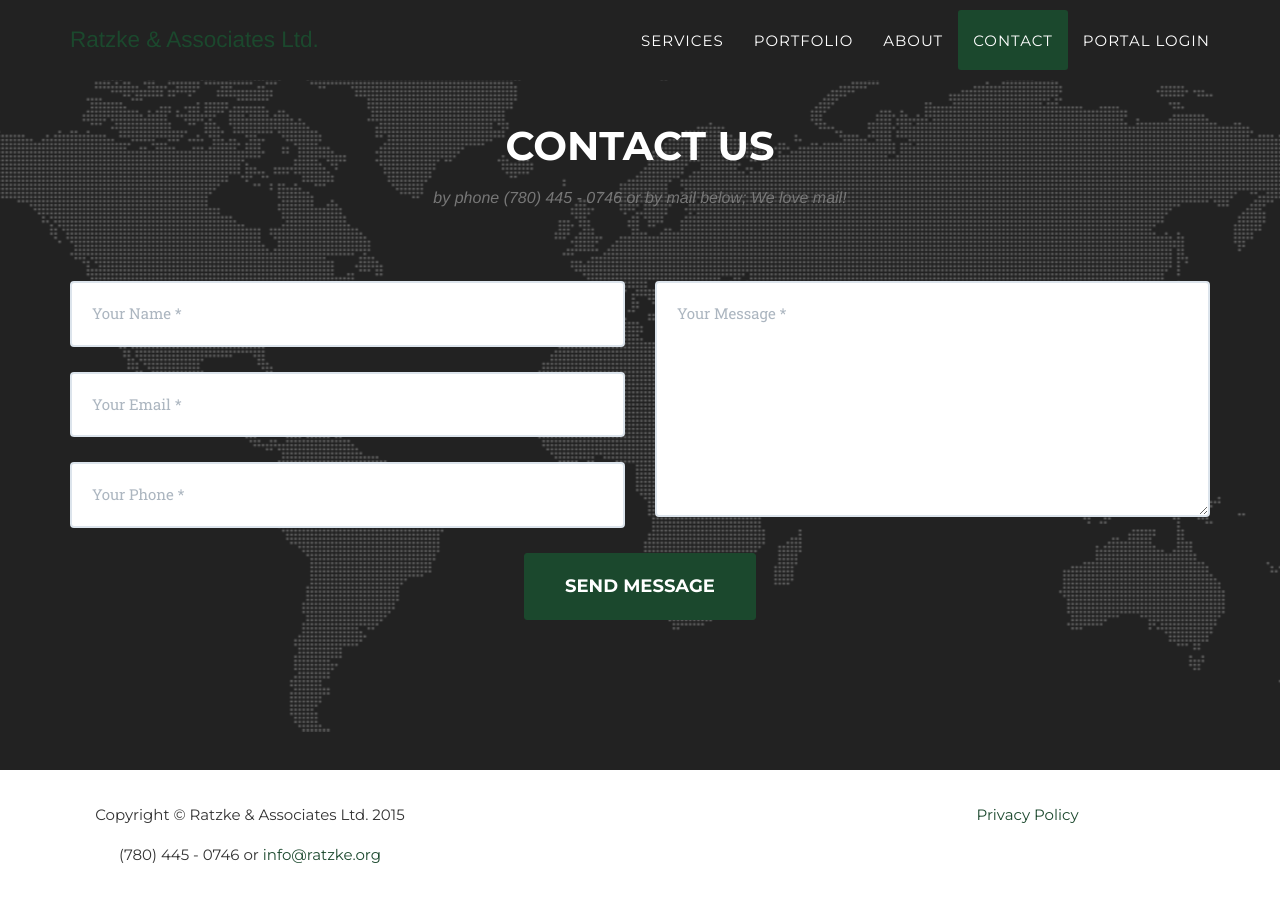
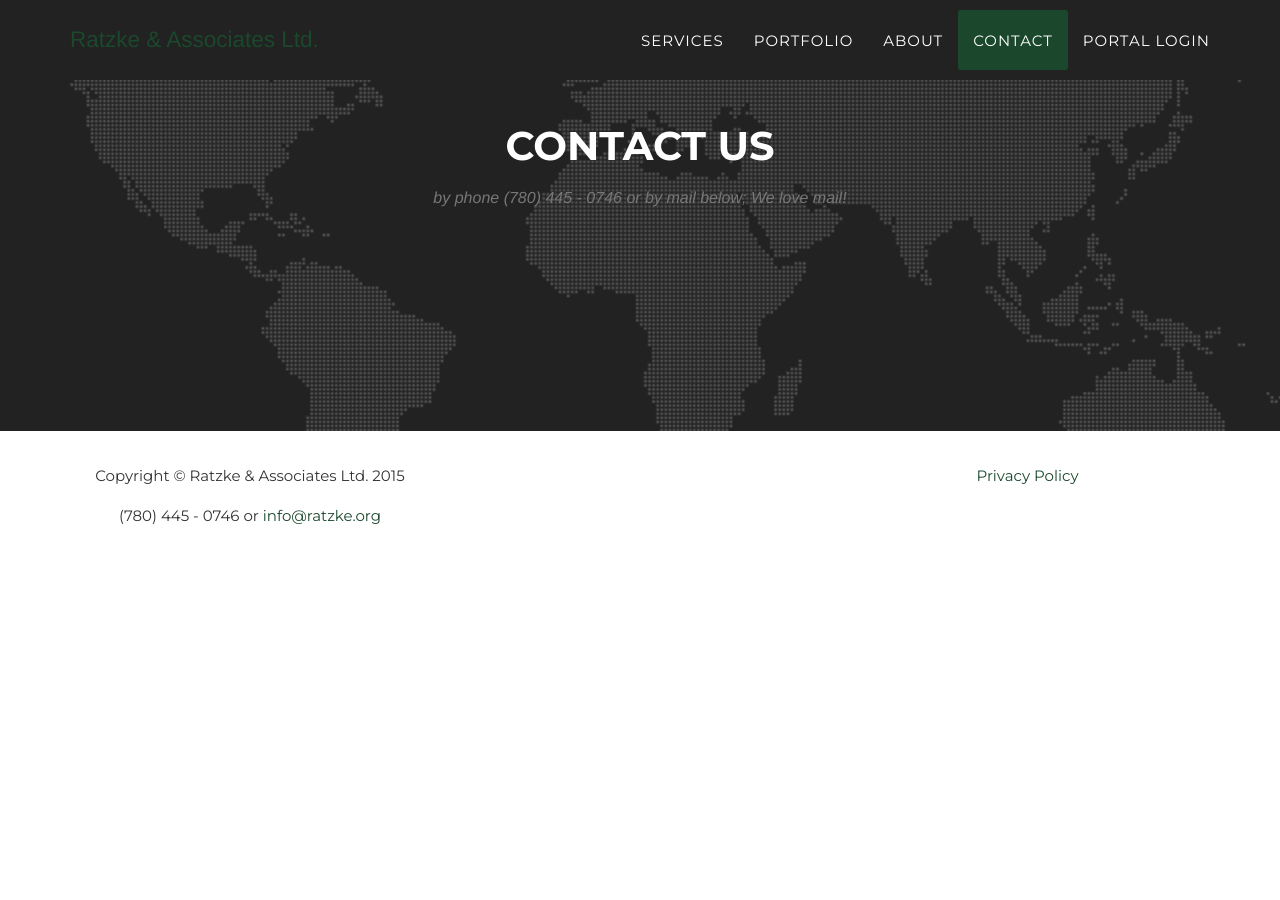
Before and after one commit to RatzkeAndAssociatesLtd/ratzkeandassociatesltd.github.io, a Jekyll site: the page built from index.html, in a window 1280 px wide and 900 px high, scrolled down 4391 px. Built offline with Jekyll 4.4.1, drawn with Linux system fonts in a browser that asks for light colours; nearby versions of some CDN libraries; some web fonts are replaced; after the commit the page ends 4952 px from its top, so only the background shows below that.

Commit message:
Update contact.html

```diff
--- a/_includes/contact.html
+++ b/_includes/contact.html
@@ -6,38 +6,5 @@
                     <h3 class="section-subheading text-muted">by phone (780) 445 - 0746 or by mail below; We love mail!</h3>
                 </div>
             </div>
-            <div class="row">
-                <div class="col-lg-12">
-                    <form name="sentMessage" id="contactForm" novalidate>
-                        <div class="row">
-                            <div class="col-md-6">
-                                <div class="form-group">
-                                    <input type="text" class="form-control" placeholder="Your Name *" id="name" required data-validation-required-message="Please enter your name.">
-                                    <p class="help-block text-danger"></p>
-                                </div>
-                                <div class="form-group">
-                                    <input type="email" class="form-control" placeholder="Your Email *" id="email" required data-validation-required-message="Please enter your email address.">
-                                    <p class="help-block text-danger"></p>
-                                </div>
-                                <div class="form-group">
-                                    <input type="tel" class="form-control" placeholder="Your Phone *" id="phone" required data-validation-required-message="Please enter your phone number.">
-                                    <p class="help-block text-danger"></p>
-                                </div>
-                            </div>
-                            <div class="col-md-6">
-                                <div class="form-group">
-                                    <textarea class="form-control" placeholder="Your Message *" id="message" required data-validation-required-message="Please enter a message."></textarea>
-                                    <p class="help-block text-danger"></p>
-                                </div>
-                            </div>
-                            <div class="clearfix"></div>
-                            <div class="col-lg-12 text-center">
-                                <div id="success"></div>
-                                <button type="submit" class="btn btn-xl">Send Message</button>
-                            </div>
-                        </div>
-                    </form>
-                </div>
-            </div>
         </div>
     </section>
```
